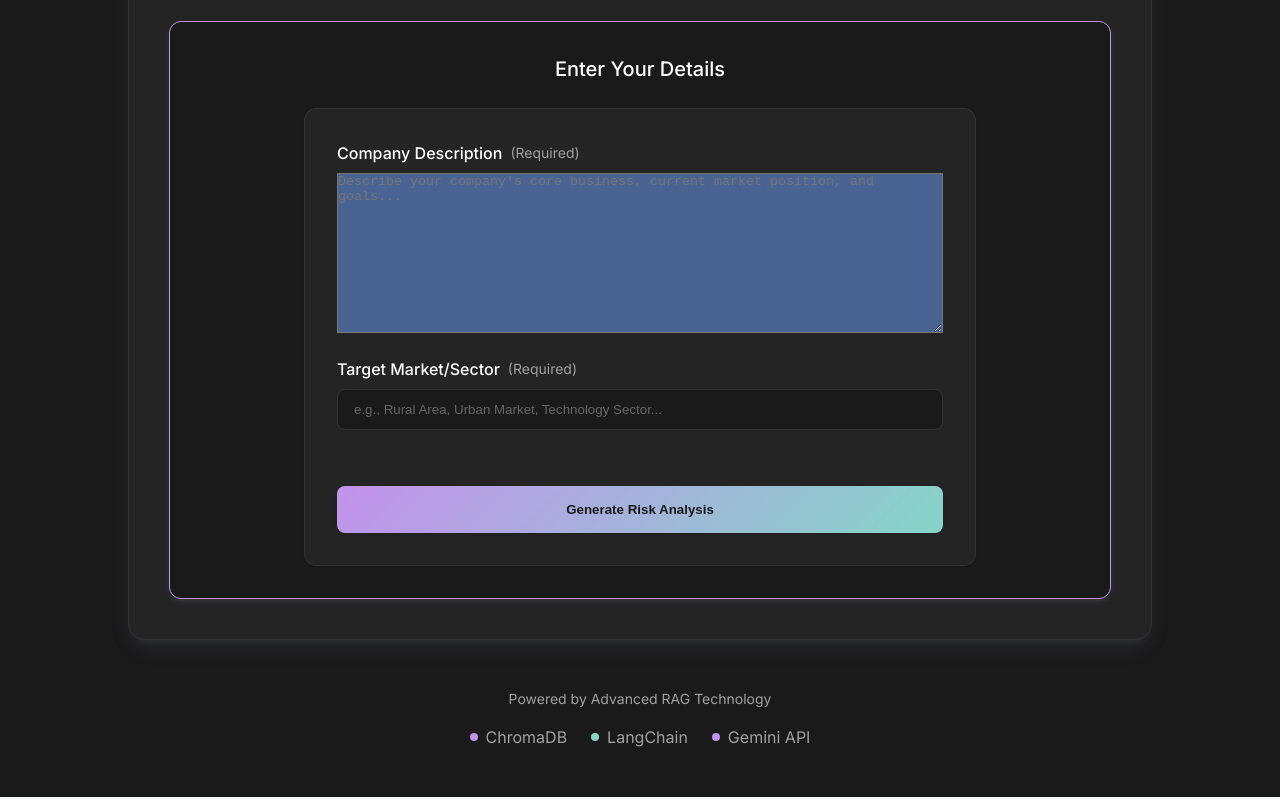
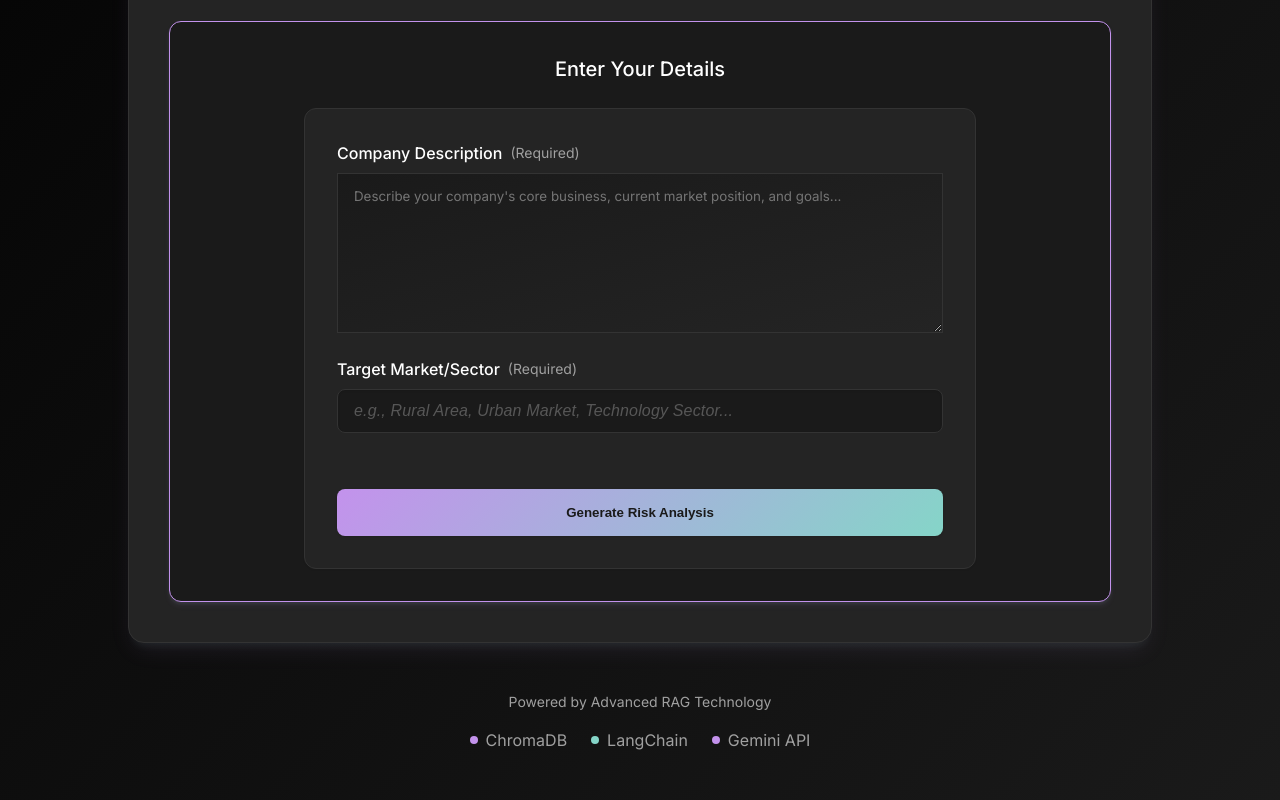
Before and after one commit to KillCobra/RAGdoll, a Next.js app in the folder frontend/: page / in a window 1280 px wide. Shown: the part 627-1427 px from the top of the page. Built offline with nearby package versions, Linux system fonts and the light colour scheme.

Commit message:
Made massive UI changes

```diff
--- a/frontend/src/app/components/AnalysisForm.module.css
+++ b/frontend/src/app/components/AnalysisForm.module.css
@@ -49,27 +49,51 @@
   background-color: #1a1a1a;
   transition: all 0.2s ease;
   color: #ffffff;
+  font-size: 1rem;
+  letter-spacing: 0.01em;
+  box-shadow: inset 0 1px 2px rgba(0, 0, 0, 0.1);
 }
 
 .input:focus {
   outline: none;
   border-color: #c392ec;
-  box-shadow: 0 0 0 3px rgba(195, 146, 236, 0.2);
+  box-shadow: inset 0 1px 2px rgba(0, 0, 0, 0.1),
+              0 0 0 3px rgba(195, 146, 236, 0.2);
+  background-color: #242424;
 }
 
 .input:hover {
   border-color: #85d5c8;
+  background-color: #1f1f1f;
 }
 
 .input::placeholder {
   color: #666666;
+  opacity: 0.8;
+  font-style: italic;
 }
 
 .textarea {
-  @import "input";
   min-height: 160px;
   resize: vertical;
-  background-color: #496493; /* Changed background color */
+  background: linear-gradient(to bottom right, #1a1a1a, #242424);
+  line-height: 1.6;
+  border: 1px solid #333333;
+  transition: all 0.2s ease;
+  padding: 0.75rem 1rem;
+  font-family: inherit;
+}
+
+.textarea:focus {
+  background: linear-gradient(to bottom right, #242424, #2a2a2a);
+  border-color: #c392ec;
+  box-shadow: inset 0 1px 2px rgba(0, 0, 0, 0.1),
+              0 0 0 3px rgba(195, 146, 236, 0.2);
+}
+
+.textarea:hover {
+  background: linear-gradient(to bottom right, #1f1f1f, #262626);
+  border-color: #85d5c8;
 }
 
 .button {
--- a/frontend/src/app/globals.css
+++ b/frontend/src/app/globals.css
@@ -17,15 +17,15 @@ body {
 
 /* Theme variables */
 :root {
-  --background: #f9fafb;
-  --foreground: #111827;
+  --background: #000000; /* OLED black */
+  --foreground: #f9fafb; /* Light foreground for contrast */
   --primary: #2563eb;
   --primary-hover: #1d4ed8;
 }
 
 body {
   color: var(--foreground);
-  background: var(--background);
+  background: linear-gradient(135deg, #000000, #1a1a1a); /* Gradient from OLED black to dark gray */
 }
 
 a {
@@ -46,7 +46,7 @@ a {
 /* Dark mode */
 @media (prefers-color-scheme: dark) {
   :root {
-    --background: #111827;
+    --background: #000000; /* OLED black */
     --foreground: #f9fafb;
     --primary: #3b82f6;
     --primary-hover: #2563eb;
--- a/frontend/src/app/layout.tsx
+++ b/frontend/src/app/layout.tsx
@@ -5,7 +5,7 @@ import './globals.css'
 const inter = Inter({ subsets: ['latin'] })
 
 export const metadata: Metadata = {
-  title: 'Risk Analysis System',
+  title: 'LITMUS | Risk Analysis System',
   description: 'AI-powered risk analysis for business expansion',
 }
 
--- a/frontend/src/app/page.module.css
+++ b/frontend/src/app/page.module.css
@@ -1,7 +1,7 @@
 /* Theme variables need to be attached to a class */
 .wrapper {
-  --background: #1a1a1a;
-  --background-elevated: #242424;
+  --background: #000000; /* OLED black */
+  --background-elevated: #1a1a1a; /* Dark gray for elevated elements */
   --accent-purple: #c392ec;
   --accent-teal: #85d5c8;
   --foreground: #ffffff;
@@ -12,7 +12,7 @@
 /* Main Layout */
 .page {
   min-height: 100vh;
-  background-color: #1a1a1a;
+  background: linear-gradient(135deg, #000000, #1a1a1a); /* Gradient from OLED black to dark gray */
   padding: 3rem 1rem;
 }
 
@@ -44,7 +44,7 @@
 
 /* Main Content */
 .mainContent {
-  background: #242424;
+  background: #242424; /* Dark gray for main content */
   border-radius: 1rem;
   box-shadow: 0 10px 25px -5px rgba(195, 146, 236, 0.1),
               0 8px 10px -6px rgba(133, 213, 200, 0.1);
--- a/frontend/src/app/results/results.module.css
+++ b/frontend/src/app/results/results.module.css
@@ -1,6 +1,6 @@
 .wrapper {
   min-height: 100vh;
-  background-color: #1a1a1a;
+  background: linear-gradient(135deg, #000000, #1a1a1a);
   padding: 3rem 1rem;
 }
 
```
